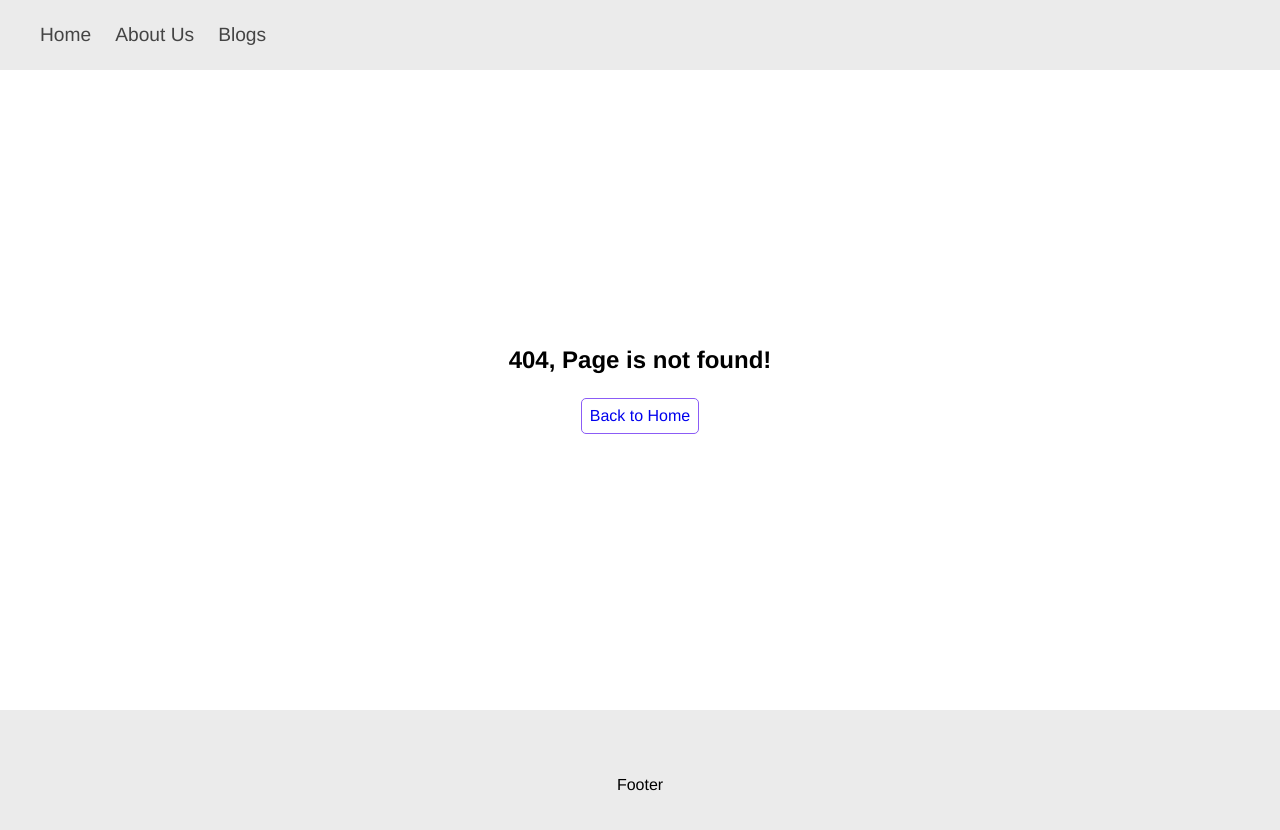
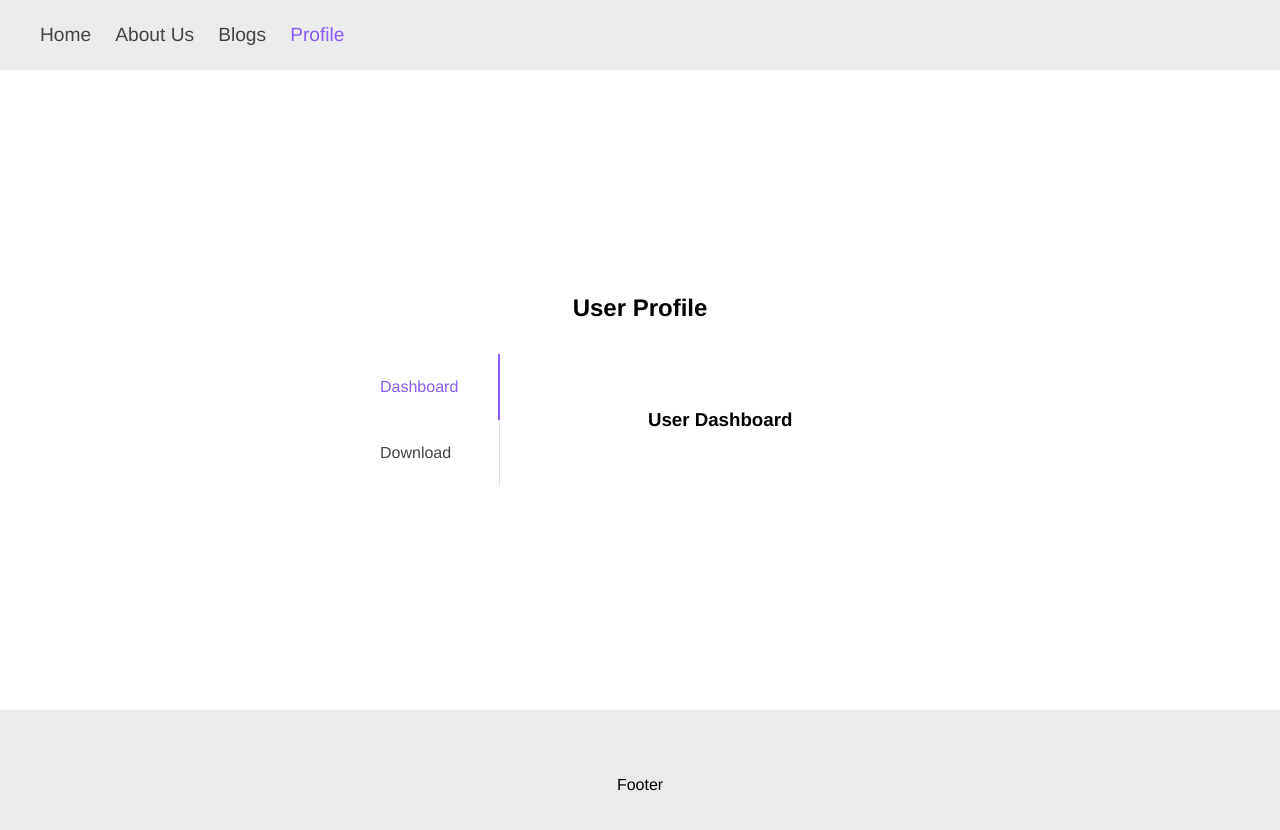
Before and after one commit to yousef-bigdeli/spa-template, a React (Create React App) app: page /profile in a window 1280 px wide. Before the commit this address had no page. Shown: the top 830 px of the page. Built offline with nearby package versions, Linux system fonts and the light colour scheme.

Commit message:
Add Profile page

```diff
--- a/src/App.css
+++ b/src/App.css
@@ -55,3 +55,28 @@ footer{
   align-items: center;
   justify-content: center;
 }
+
+.tab-wrapper{
+  width: 600px;
+  display: flex;
+  align-items: center;
+  justify-content: space-between;
+  margin-top: 2rem;
+}
+
+.tab__link{
+  border-right: 1px solid #e2e2e2;
+  padding: 1.5rem 2.5rem;
+  margin: 0;
+  width: 100%;
+  color: #444;
+}
+.tab__link.active{
+  border-right: 2px solid #8b5cf6;
+  color: #8b5cf6;
+}
+
+.tab-content{
+  width: 100%;
+  text-align: center;
+}
--- a/src/App.js
+++ b/src/App.js
@@ -7,9 +7,18 @@ function App() {
   return (
     <Layout>
       <Routes>
-        {routes.map((route) => (
-          <Route {...route} key={route.path} />
-        ))}
+        {routes.map((route) => {
+          if (route.subRoutes) {
+            return (
+              <Route {...route} key={route.path}>
+                {route.subRoutes.map((item) => (
+                  <Route {...item} key={item.path || item.id} />
+                ))}
+              </Route>
+            );
+          }
+          return <Route {...route} key={route.path || route.id} />;
+        })}
       </Routes>
     </Layout>
   );
--- a/src/Components/Blog.js
+++ b/src/Components/Blog.js
@@ -1,14 +1,14 @@
 import { Link, useParams, useLocation } from "react-router-dom";
-import queryString from "query-string";
+// import queryString from "query-string";
 
 const Blog = (props) => {
-  const { id } = useParams();
-  const { search } = useLocation();
-  const name = queryString.parse(search);
+  const id = useParams().id.match(/\d+/);
+  // const { search } = useLocation();
+  // const name = queryString.parse(search);
 
   return (
     <div className="flex-column">
-      <h2 style={{ marginBottom: "12px" }}>Blog - {id}</h2>
+      <h2 style={{ marginBottom: "12px" }}>Blog - {id[0]}</h2>
       <Link to="/blogs" className="primary-btn">
         Back to Blogs
       </Link>
--- /dev/null
+++ b/src/Components/Dashboard.js
@@ -0,0 +1,5 @@
+const Dashboard = () => {
+  return <h3>User Dashboard</h3>;
+};
+
+export default Dashboard;
--- /dev/null
+++ b/src/Components/Downloads.js
@@ -0,0 +1,5 @@
+const Downloads = () => {
+  return <h3>User Downloads</h3>;
+};
+
+export default Downloads;
--- a/src/Components/Navigation.js
+++ b/src/Components/Navigation.js
@@ -4,6 +4,7 @@ const items = [
   { to: "/", name: "Home" },
   { to: "/about-us", name: "About Us" },
   { to: "/blogs", name: "Blogs" },
+  { to: "/profile", name: "Profile" },
 ];
 
 const Navigation = () => {
--- /dev/null
+++ b/src/Pages/Profile.js
@@ -0,0 +1,38 @@
+import { NavLink, Outlet, useLocation } from "react-router-dom";
+
+const Profile = () => {
+  const { pathname } = useLocation();
+  return (
+    <div className="flex-column">
+      <h2>User Profile</h2>
+      <div className="tab-wrapper">
+        <div className="tab flex-column">
+          {/* Tabs section. Dashboard is default active */}
+          <NavLink
+            to="/profile"
+            className={({ isActive }) =>
+              `tab__link ${isActive || pathname === "/profile" ? "active" : ""}`
+            }
+            end
+          >
+            Dashboard
+          </NavLink>
+          <NavLink
+            to="/profile/downloads"
+            className={({ isActive }) =>
+              `tab__link ${isActive ? "active" : ""}`
+            }
+          >
+            Download
+          </NavLink>
+        </div>
+        <div className="tab-content">
+          {/* Show content here */}
+          <Outlet />
+        </div>
+      </div>
+    </div>
+  );
+};
+
+export default Profile;
--- a/src/routes.js
+++ b/src/routes.js
@@ -1,15 +1,39 @@
+import { Navigate, useParams } from "react-router-dom";
 import Home from "./Pages/Home";
 import AboutUs from "./Pages/AboutUs";
 import NotFound from "./Pages/NotFound";
 import Blogs from "./Pages/Blogs";
 import Blog from "./components/Blog";
+import Profile from "./Pages/Profile";
+import Dashboard from "./components/Dashboard";
+import Downloads from "./components/Downloads";
 
 const routes = [
-  { path: "blogs/:id", element: <Blog /> },
+  { path: "blogs/:id", element: <ValidateId /> },
   { path: "blogs", element: <Blogs /> },
   { path: "about-us", element: <AboutUs /> },
-  { path: "/", element: <Home /> },
+  { path: "/", element: <Home />, index: true },
+  { index: true, element: <Home />, id: "home-index" },
   { path: "*", element: <NotFound /> },
+  {
+    path: "profile",
+    element: <Profile />,
+    subRoutes: [
+      { index: true, element: <Dashboard />, id: "dashboard-index" },
+      { path: "downloads", element: <Downloads /> },
+      { path: "*", element: <Navigate to="/profile" /> },
+    ],
+  },
 ];
 
 export default routes;
+
+// For validate blog id
+function ValidateId() {
+  const blogId = useParams().id.match(/\d+/);
+  if (blogId) {
+    return <Blog />;
+  }
+  console.log(blogId);
+  return <NotFound />;
+}
```
